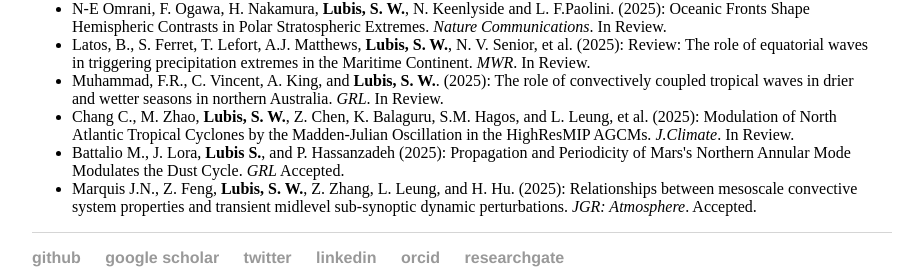
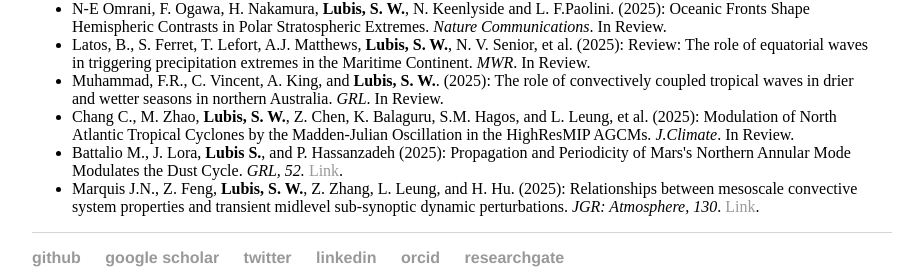
Before and after one commit to sandrolubis/sandrolubis.github.io, a Jekyll site: the page built from index.html, in a window 1280 px wide. Shown: the part 671-951 px from the top of the page, without its empty margins (276-1199 px from the left). Built offline with Jekyll 4.4.1, drawn with Linux system fonts in a browser that asks for light colours.

Commit message:
Update index.html

```diff
--- a/index.html
+++ b/index.html
@@ -50,8 +50,8 @@ div.relative {
 		<li> Latos, B., S. Ferret, T. Lefort, A.J. Matthews, <b>Lubis, S. W.</b>, N. V. Senior, et al. (2025): Review: The role of equatorial waves in triggering precipitation extremes in the Maritime Continent. <i>MWR</i>. In Review.</li>
 		<li> Muhammad, F.R., C. Vincent, A. King, and <b>Lubis, S. W.</b>. (2025): The role of convectively coupled tropical waves in drier and wetter seasons in northern Australia. <i>GRL</i>. In Review.</li>
 		<li> Chang C., M. Zhao, <b>Lubis, S. W.</b>, Z. Chen, K. Balaguru, S.M. Hagos, and L. Leung, et al. (2025): Modulation of North Atlantic Tropical Cyclones by the Madden-Julian Oscillation in the HighResMIP AGCMs. <i>J.Climate</i>. In Review.</li>
-		<li> Battalio M., J. Lora,  <b>Lubis S.</b>, and P. Hassanzadeh (2025): Propagation and Periodicity of Mars's Northern Annular Mode Modulates the Dust Cycle. <i>GRL</i> Accepted.</li>
-		<li> Marquis J.N., Z. Feng, <b>Lubis, S. W.</b>, Z. Zhang, L. Leung, and H. Hu. (2025): Relationships between mesoscale convective system properties and transient midlevel sub-synoptic dynamic perturbations. <i>JGR: Atmosphere</i>. Accepted.</li>
+		<li> Battalio M., J. Lora,  <b>Lubis S.</b>, and P. Hassanzadeh (2025): Propagation and Periodicity of Mars's Northern Annular Mode Modulates the Dust Cycle. <i>GRL, 52.</i> <a href="https://doi.org/10.1029/2024GL112814">Link</a>.</li>
+		<li> Marquis J.N., Z. Feng, <b>Lubis, S. W.</b>, Z. Zhang, L. Leung, and H. Hu. (2025): Relationships between mesoscale convective system properties and transient midlevel sub-synoptic dynamic perturbations. <i>JGR: Atmosphere, 130</i>. <a href="https://doi.org/10.1029/2024JD042076">Link</a>.</li>
 		</ul>
 
 </div>
```
